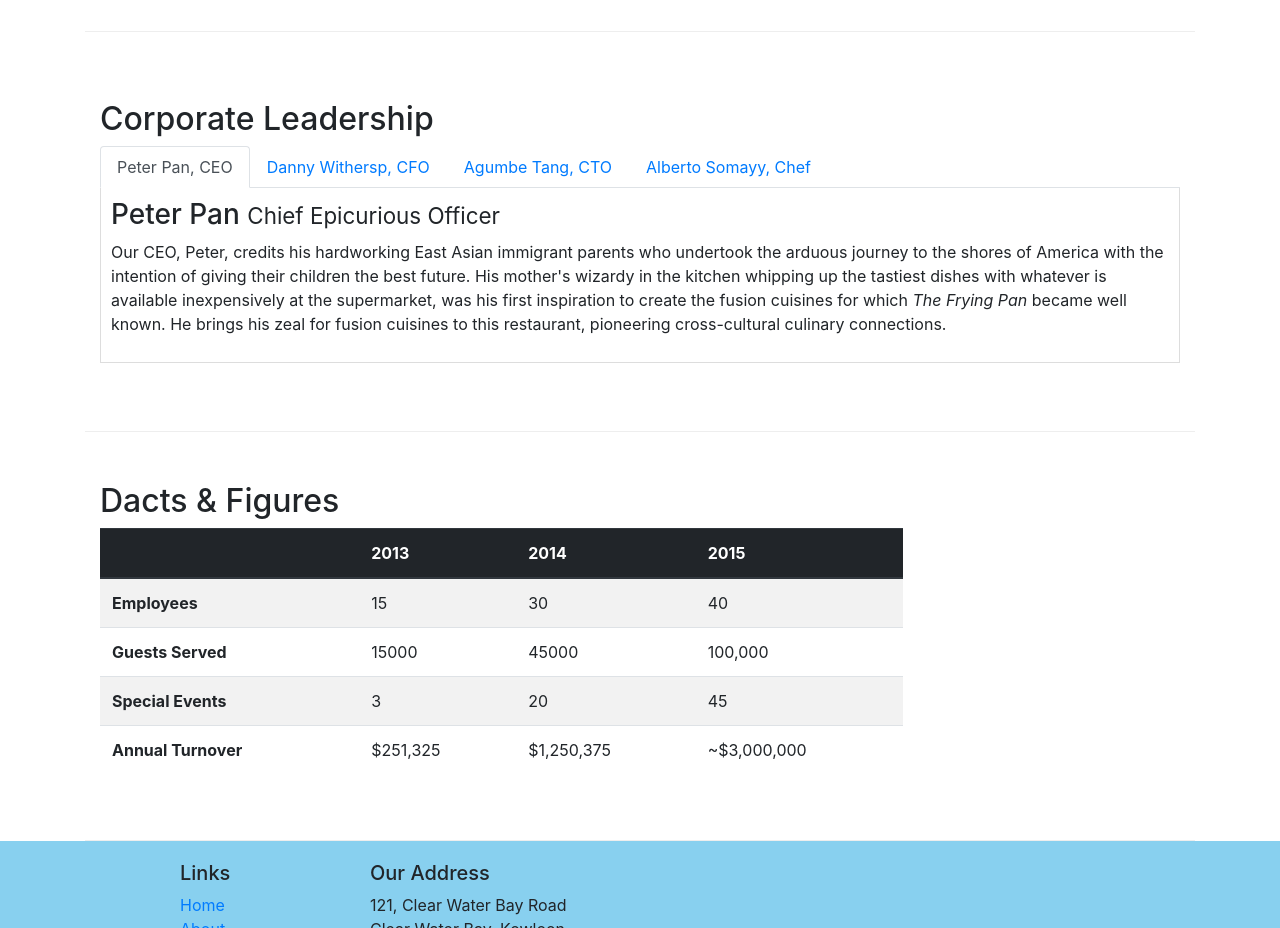
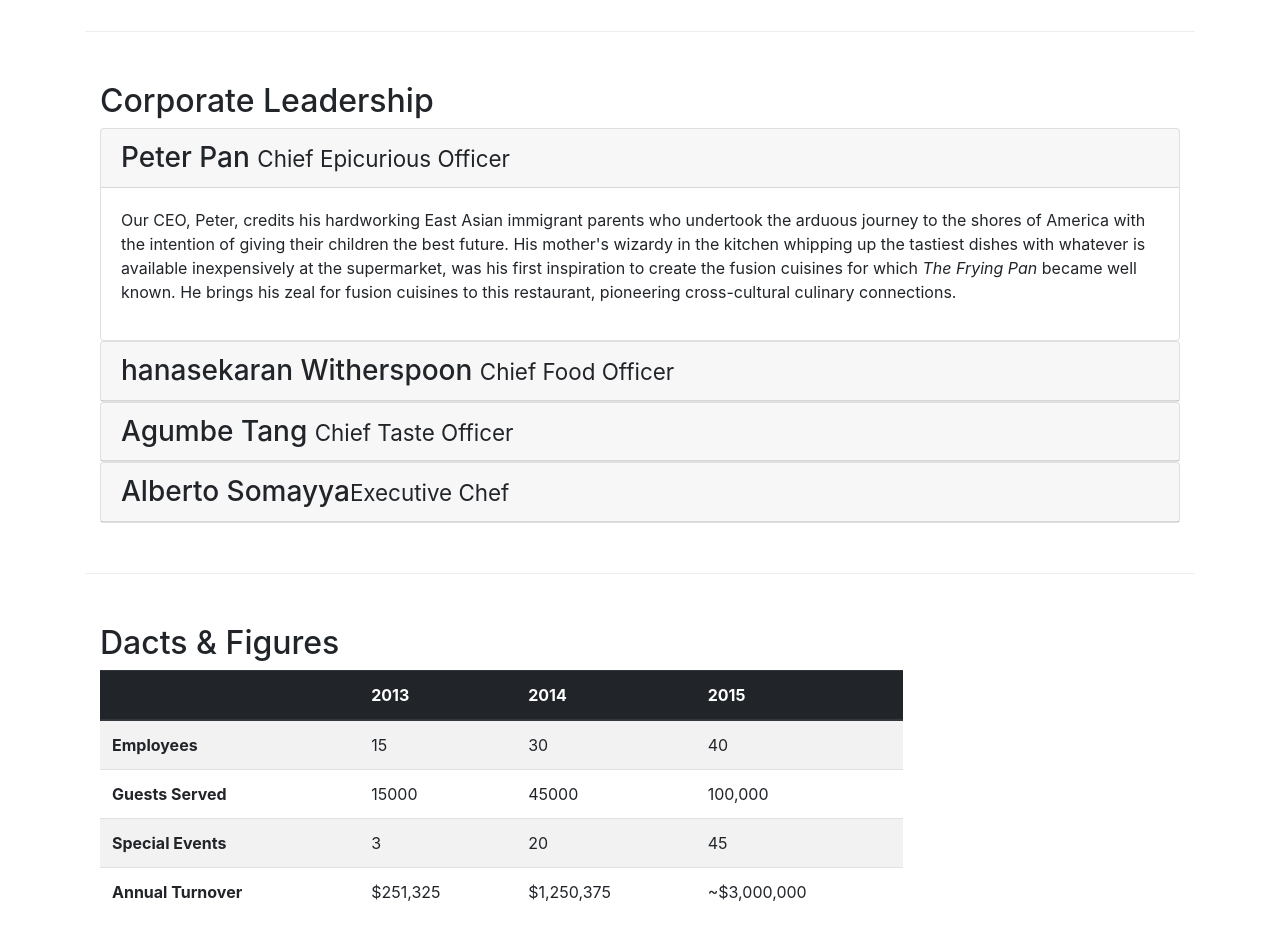
Before and after one commit to Z1linXu/Bootstrap4, a website: page aboutus.html in a window 1280 px wide. Shown: the part 940-1868 px from the top of the page. Drawn offline with nearby package versions, Linux system fonts and the light colour scheme.

Commit message:
Collapse

```diff
--- a/aboutus.html
+++ b/aboutus.html
@@ -107,29 +107,19 @@
         <div class="row row-content align-items-center">
             <div class="col-12">
                 <h2>Corporate Leadership</h2>
-                <!--Tabs-->
-                <ul class="nav nav-tabs">
-                    <li class="nav-item">
-                        <a class="nav-link active" href="#peter"
-                            role="tab" data-toggle="tab">Peter Pan, CEO</a>
-                    </li>
-                    <li class="nav-item">
-                        <a class="nav-link " href="#danny"
-                            role="tab" data-toggle="tab">Danny Withersp, CFO </a>
-                    </li>
-                    <li class="nav-item">
-                        <a class="nav-link " href="#agumbe"
-                            role="tab" data-toggle="tab">Agumbe Tang, CTO</a>
-                    </li>
-                    <li class="nav-item">
-                        <a class="nav-link" href="#alberto"
-                            role="tab" data-toggle="tab">Alberto Somayy, Chef</a>
-                    </li>
-                </ul>
-               <!--Tab Content-->
-                <div class="tab-content">
-                    <div role="tabpanel" class="tab-pane fade show active" id="peter">
-                        <h3>Peter Pan <small>Chief Epicurious Officer</small></h3>
+               <!--Accordion-->
+                <div id="accordion">
+                    <div class="card">
+                        <div class="card-header" role="tab" id="peterhead">
+                            <h3 class="mb-0">
+                                <a data-toggle="collapse" data-target="#peter">
+                                    Peter Pan <small>Chief Epicurious Officer</small>
+                                </a>
+                            </h3>
+                        </div>
+
+                        <div role="tabpanel" class="show" id="peter" data-parent="#accordion">
+                            <div class="card-body">
                                 <p class="d-none d-sm-block">Our CEO, Peter, credits his hardworking East Asian
                                 immigrant parents who undertook the arduous journey to the shores of America
                                 with the intention of giving their children the best future. His mother's
@@ -139,33 +129,74 @@
                                 known. He brings his zeal for fusion cuisines to this restaurant, pioneering
                                 cross-cultural culinary connections.</p>
                             </div>
-                    <div role="tabpanel" class="tab-pane fade" id="danny">
+                        </div>
+                    </div>
 
-                        <h3>Dhanasekaran Witherspoon <small>Chief Food Officer</small></h3>
+                    <div class="card">
+                        <div class="card-header" role="tab" id="dannyhead">
+
+                            <h3 class="mb-0">
+                                <a data-toggle="collapse" data-target="#danny">
+                                    hanasekaran Witherspoon <small>Chief Food Officer</small>
+                                </a>
+                            </h3>
+                        </div>
+
+                        <div role="tabpanel" class="collapse" id="danny" data-parent="#accordion">
+                            <div class="card-body">
                                 <p class="d-none d-sm-block">Our CFO, Danny, as he is affectionately referred to
                                     by his colleagues, comes from a long established family tradition in farming
                                     and produce. His experiences growing up on a farm in the Australian outback
                                     gave him great appreciation for varieties of food sources. As he puts it in
                                     his own words, <em>Everything that runs, wins, and everything that stays, pays!</em></p>
                             </div>
+                        </div>
+                    </div>
 
-                    <div role="tabpanel" class="tab-pane fade" id="agumbe">
-                        <h3>Agumbe Tang <small>Chief Taste Officer</small></h3>
+                    <div class="card">
+                        <div class="card-header" role="tab" id="agumbehead">
+
+                            <h3 class="mb-0">
+                                <a data-toggle="collapse" data-target="#agumbe">
+                                    Agumbe Tang <small>Chief Taste Officer</small>
+                                </a>
+                            </h3>
+                        </div>
+
+                        <div role="tabpanel" class="collapse" id="agumbe" data-parent="#accordion">
+                            <div class="card-body">
                                 <p class="d-none d-sm-block">Blessed with the most discerning gustatory sense,
                                 Agumbe, our CTO, personally ensures that every dish that we serve meets his
                                 exacting tastes. Our chefs dread the tongue lashing that ensues if their dish
                                 does not meet his exacting standards. He lives by his motto, <em>You click
                                 only if you survive my lick.</em></p>
                             </div>
+                        </div>
+                    </div>
 
-                    <div role="tabpanel" class="tab-pane fade" id="alberto">
-                        <h3>Alberto Somayya <small>Executive Chef</small></h3>
+                    <div class="card">
+                        <div class="card-header" role="tab" id="albertohead">
+
+                            <h3 class="mb-0">
+                                <a data-toggle="collapse" data-target="#alberto">
+                                    Alberto Somayya<small>Executive Chef</small>
+                                </a>
+                            </h3>
+                        </div>
+
+                        <div role="tabpanel" class="collapse" id="alberto" data-parent="#accordion">
+                            <div class="card-body">
                                 <p class="d-none d-sm-block">Award winning three-star Michelin chef with wide
                                     International experience having worked closely with whos-who in the culinary
                                     world, he specializes in creating mouthwatering Indo-Italian fusion experiences.
                                     He says, <em>Put together the cuisines from the two craziest cultures, and you
                                     get a winning hit! Amma Mia!</em></p>
                             </div>
+                        </div>
+                    </div>
+
+
+
                 </div>
             </div>
        </div>
```
Lines whose indentation alone changed are shown as unchanged.
